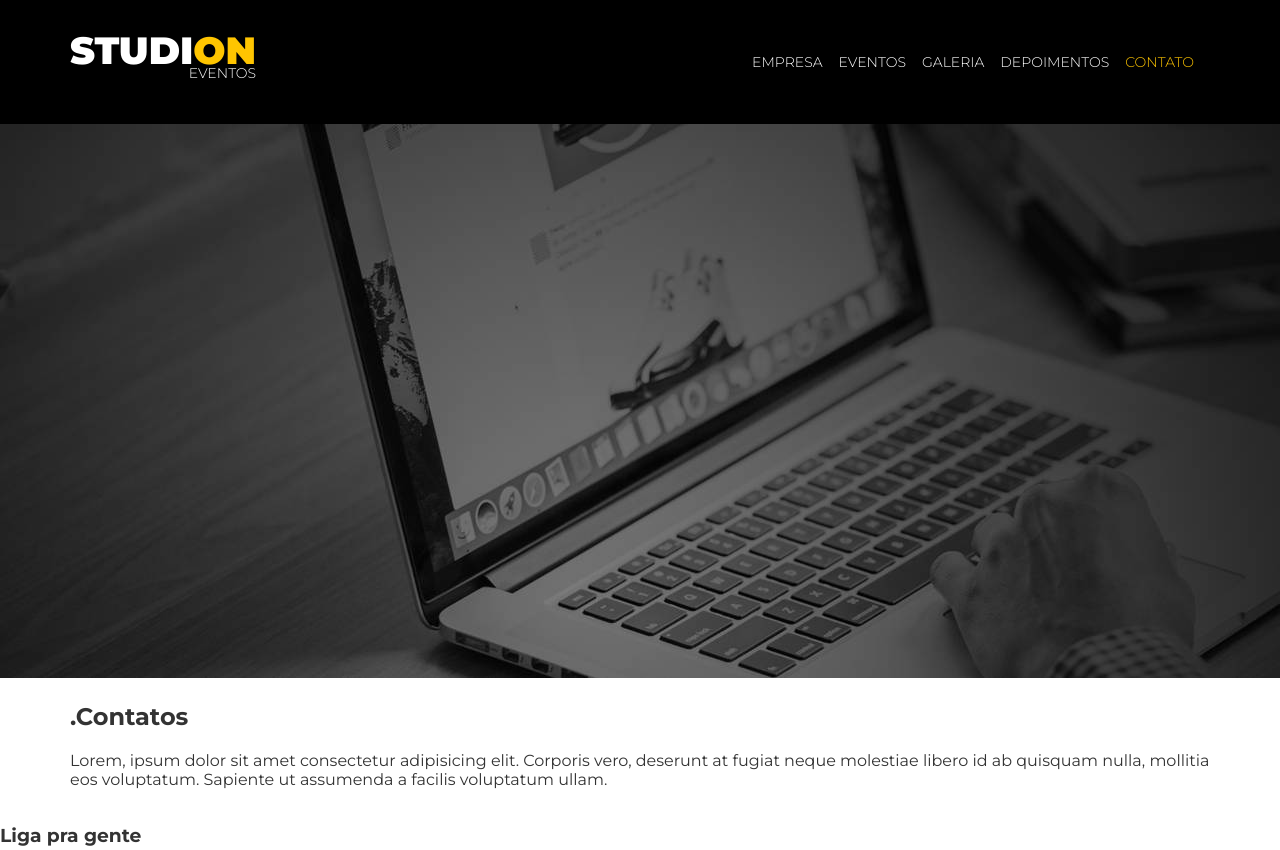
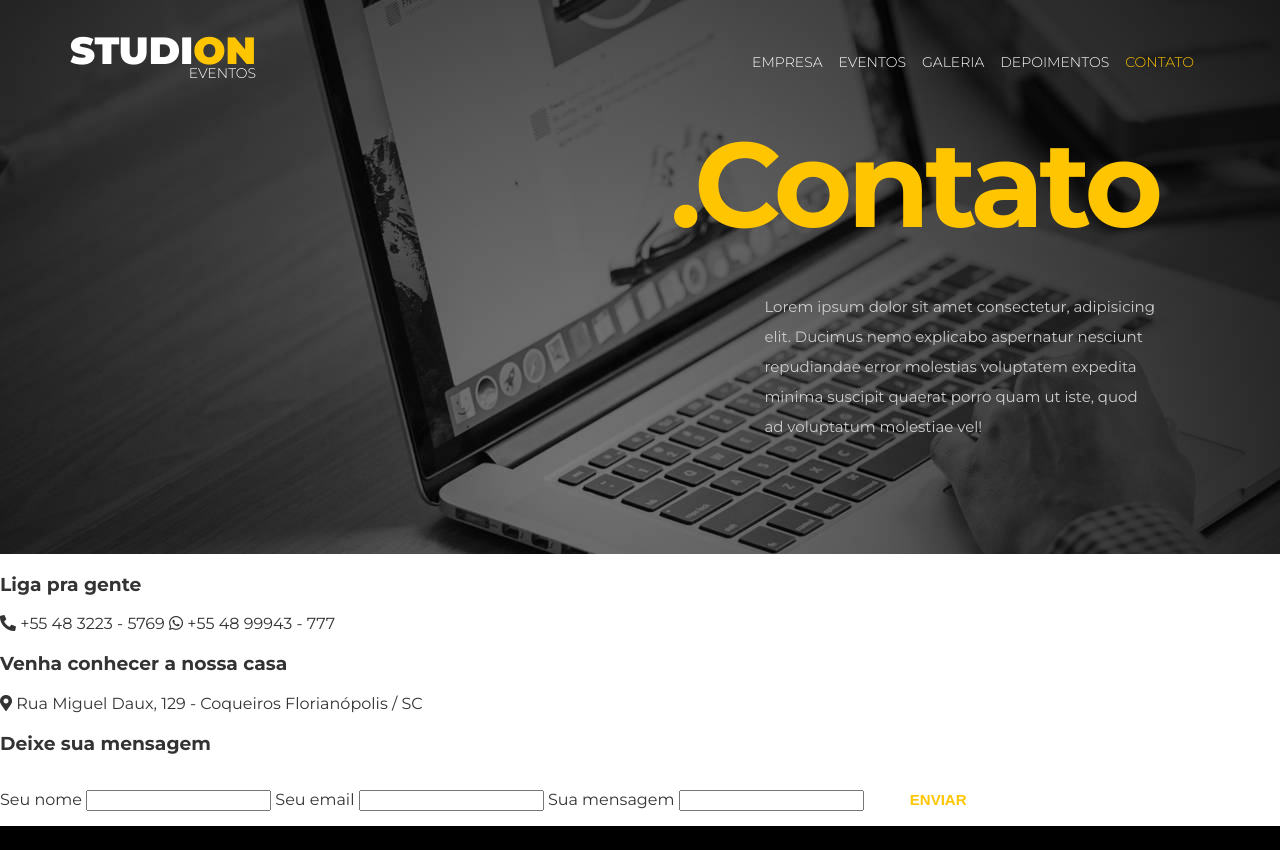
Before and after one commit to Icaromelchior/studion, a website: page src/contato.html in a window 1280 px wide. Shown: the top 850 px of the page. Drawn offline with Linux system fonts and the light colour scheme.

Commit message:
feat(contato):css page contato

```diff
--- a/src/contato.html
+++ b/src/contato.html
@@ -50,10 +50,12 @@
             <img src="./images/contact.jpg" class="hero__backgroud" />
             <div class="container hero__container">
                 <div class="hero__copy">
-                    <h2>.Contatos</h2>
-                    <p>Lorem, ipsum dolor sit amet consectetur adipisicing elit. Corporis vero, deserunt at fugiat neque
-                        molestiae libero id ab quisquam nulla, mollitia eos voluptatum. Sapiente ut assumenda a facilis
-                        voluptatum ullam.</p>
+                    <h2>.Contato</h2>
+                    <p>
+                        Lorem ipsum dolor sit amet consectetur, adipisicing elit. Ducimus nemo explicabo aspernatur
+                        nesciunt repudiandae error molestias voluptatem expedita minima suscipit quaerat porro quam ut
+                        iste, quod ad voluptatum molestiae vel!
+                    </p>
                 </div>
             </div>
         </div>
--- a/src/css/_base.css
+++ b/src/css/_base.css
@@ -10,7 +10,6 @@
 
 body {
     margin: 0;
-    padding-top: 7.75rem;
 }
 
 header,
--- /dev/null
+++ b/src/css/_hero.css
@@ -0,0 +1,36 @@
+.hero {
+    position: relative;
+    height: 34.625rem;
+}
+
+.hero__backgroud {
+    position: absolute;
+    z-index: -1;
+    object-fit: contain;
+    object-position: center;
+}
+
+.hero__copy {
+    position: absolute;
+    bottom: 0;
+    right: 0;
+    width: 50vw;
+    padding: 7rem 1.875rem;
+}
+
+.hero__copy h2 {
+    margin: 0;
+    margin-bottom: 3rem;
+    font-size: 7.5rem;
+    line-height: 7.5rem;
+    letter-spacing: -0.3125rem;
+    color: var(--color-primary);
+}
+
+.hero__copy p {
+    margin: 0;
+    padding: 0 5.9rem;
+    color: var(--color-copy--alt);
+    font-size: 0.9375rem;
+    line-height: 1.875rem;
+}
--- a/src/css/_home.css
+++ b/src/css/_home.css
@@ -5,7 +5,7 @@
 
 .slide {
     position: relative;
-    height: calc(90vh - 7.75rem);
+    height: 90vh;
 }
 
 .slide__backgroud-image {
@@ -18,7 +18,7 @@
 .slide__copy {
     top: 0;
     position: absolute;
-    left: 50vw;
+    left: 52vw;
 }
 
 .slide__copy h6 {
@@ -102,7 +102,7 @@
 }
 
 .quote {
-    background-image: url(./images/parallax.jpg);
+    background-image: url(../images/parallax.jpg);
     background-attachment: fixed;
     background-size: cover;
     background-repeat: no-repeat;
--- a/src/css/_navbar.css
+++ b/src/css/_navbar.css
@@ -1,10 +1,9 @@
 .navbar {
-    position: fixed;
+    position: absolute;
     z-index: 1;
     top: 0;
     left: 0;
     width: 100%;
-    background-color: #000;
     color: #fff;
 }
 
--- a/src/css/_variables.css
+++ b/src/css/_variables.css
@@ -1,5 +1,6 @@
 :root {
     --color-copy: #333;
+    --color-copy--alt: #ccc;
     --color-primary: #ffc500;
     --defaut-padding: 1rem;
 }
--- a/src/style.css
+++ b/src/style.css
@@ -6,7 +6,9 @@
 @import './css/_base.css';
 @import './css/_utils.css';
 @import './css/_btn.css';
+
 @import './css/_navbar.css';
+@import './css/_hero.css';
 @import './css/_footer.css';
 
 @import './css/_home.css';
```
